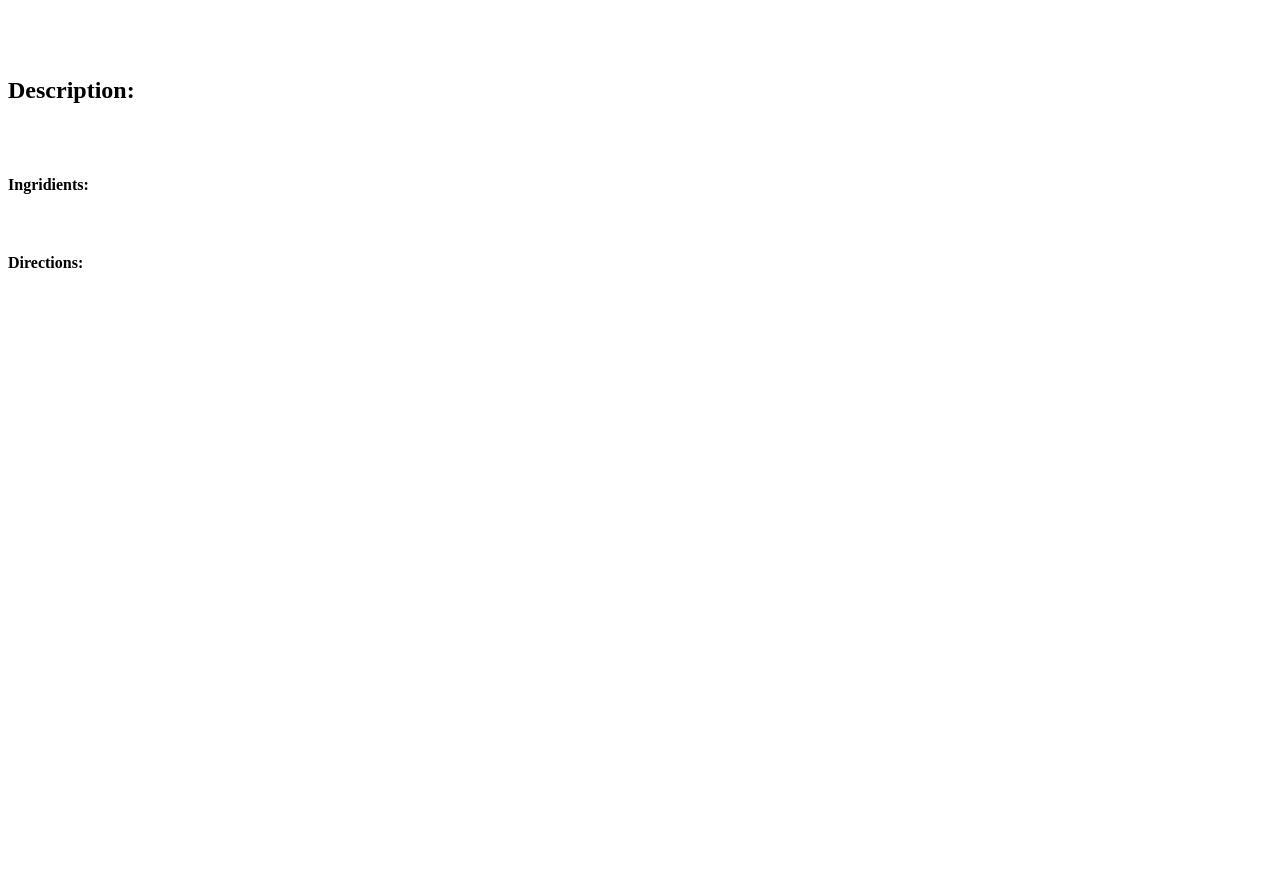
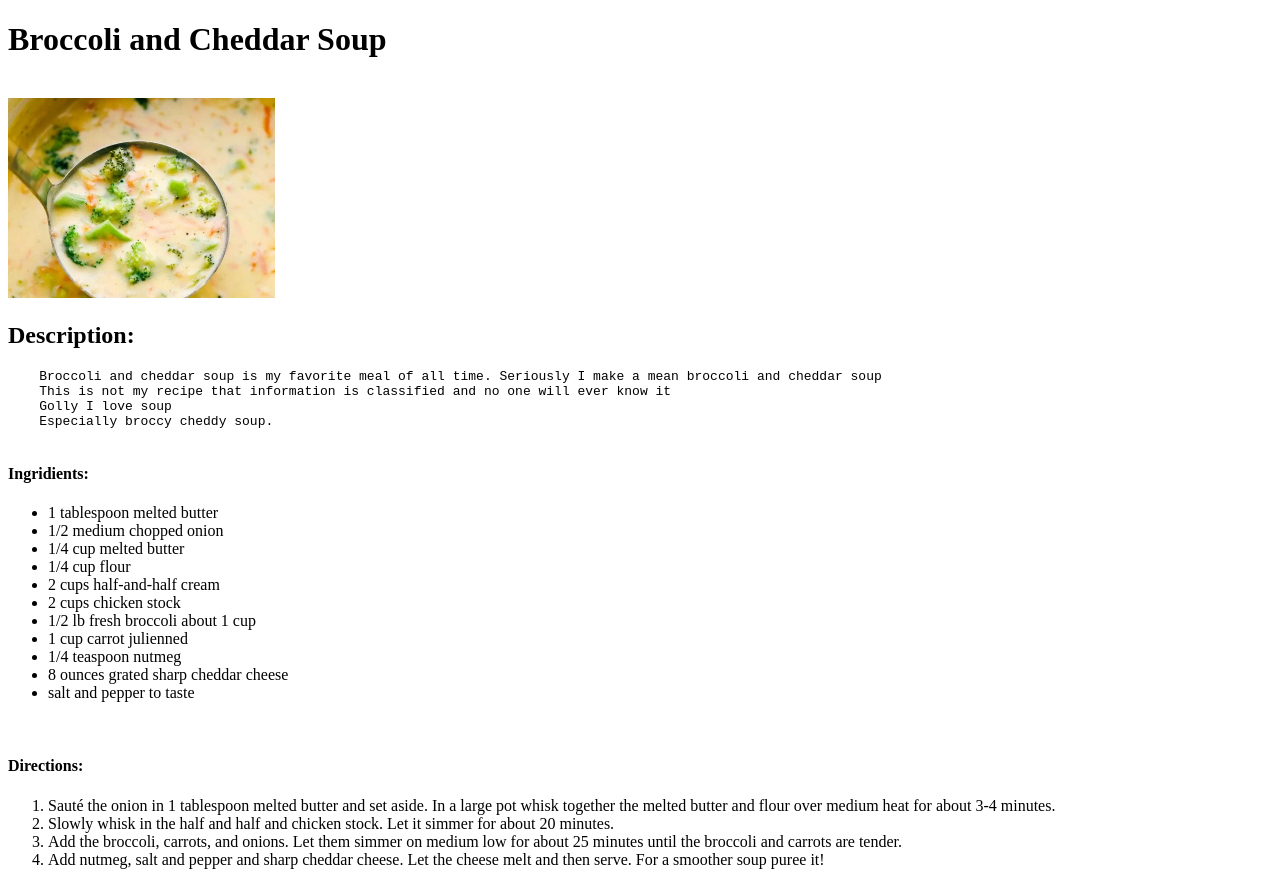
Before and after one commit to colbynance/odin-recipies, a plain HTML site: page recipes/broccoli_cheddar_soup.html in a window 1280 px wide. Before the commit the page ends 800 px from the top, so only its background shows below. Drawn offline with Linux system fonts and the light colour scheme.

Commit message:
Add description, ingridients, and steps

```diff
--- a/recipes/broccoli_cheddar_soup.html
+++ b/recipes/broccoli_cheddar_soup.html
@@ -6,19 +6,37 @@
     <title>Broccoli and Cheddar Soup recipe</title>
 </head>
 <body>
-    <h1></h1> <br>
-    <img src="" height="200px"> <br>
+    <h1>Broccoli and Cheddar Soup</h1> <br>
+    <img src="images/broccolicheesesoup.webp" height="200px"> <br>
     <h2>Description: </h2>
     <pre>
-
+    Broccoli and cheddar soup is my favorite meal of all time. Seriously I make a mean broccoli and cheddar soup
+    This is not my recipe that information is classified and no one will ever know it
+    Golly I love soup
+    Especially broccy cheddy soup.
     </pre>
     <h4>Ingridients: </h4>
     <ul>
+        <li>1 tablespoon melted butter</li>
+        <li>1/2 medium chopped onion</li>
+        <li>1/4 cup melted butter</li>
+        <li>1/4 cup flour</li>
+        <li>2 cups half-and-half cream</li>
+        <li>2 cups chicken stock</li>
+        <li>1/2 lb fresh broccoli about 1 cup</li>
+        <li>1 cup carrot julienned</li>
+        <li>1/4 teaspoon nutmeg</li>
+        <li>8 ounces grated sharp cheddar cheese</li>
+        <li>salt and pepper to taste</li>
 
     </ul>
     <br>
     <h4>Directions: </h4>
     <ol start="1">
+        <li>Sauté the onion in 1 tablespoon melted butter and set aside. In a large pot whisk together the melted butter and flour over medium heat for about 3-4 minutes.</li>
+        <li>Slowly whisk in the half and half and chicken stock. Let it simmer for about 20 minutes.</li>
+        <li>Add the broccoli, carrots, and onions. Let them simmer on medium low for about 25 minutes until the broccoli and carrots are tender.</li>
+        <li>Add nutmeg, salt and pepper and sharp cheddar cheese. Let the cheese melt and then serve. For a smoother soup puree it!</li>
 
     </ol>
 
```
